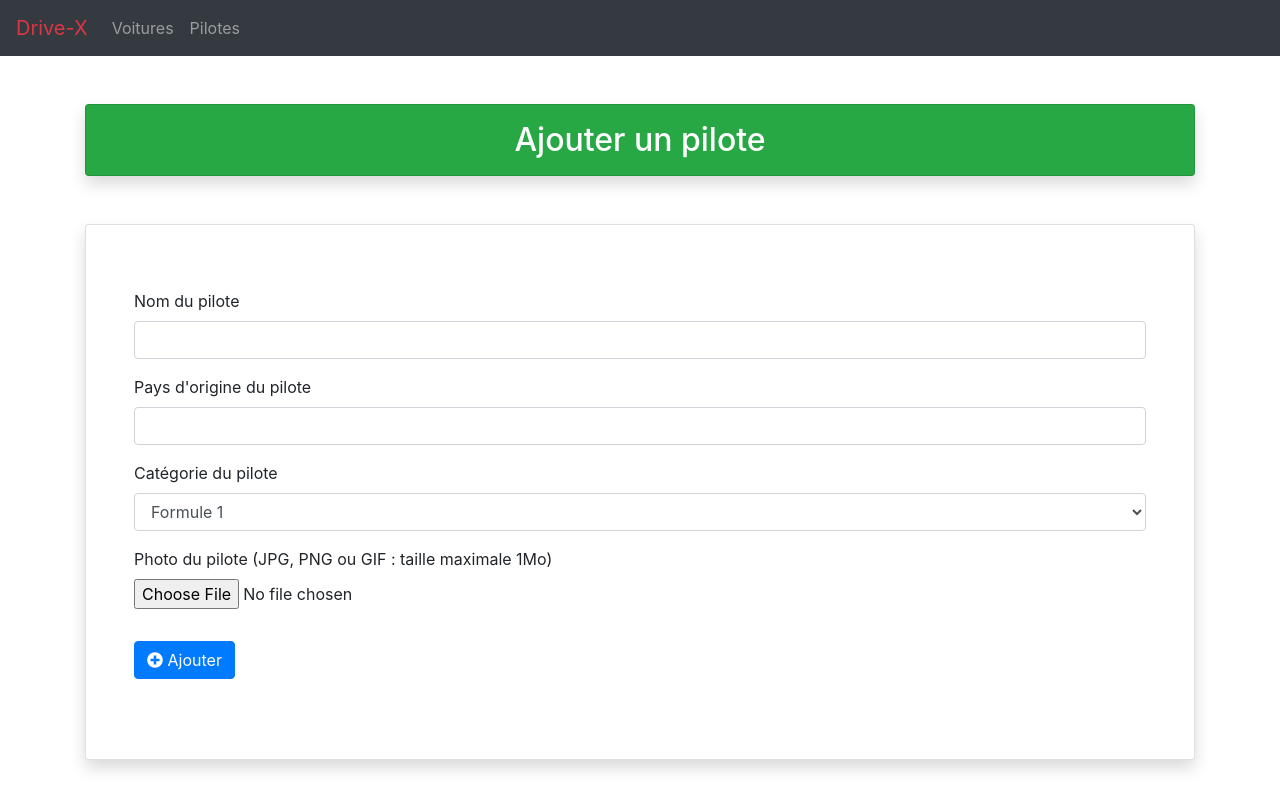
After one commit to peflor/TP_Drive-X, a PHP site: page /form.driver.php in a window 1280 px wide. The commit adds this page. Run offline with PHP 8.4, Linux system fonts and the light colour scheme; some libraries are stand-ins or nearby versions.

Commit message:
Formulaire Driver + fichier cible driver OK
Controle des autres champs a ajouter

Tout est prêt pour CRUD

```diff
--- a/Drive-X-PHP/drivers.php
+++ b/Drive-X-PHP/drivers.php
@@ -8,6 +8,8 @@
     <h1 class="my-5">
         <?= $driverTitle ?>
     </h1>
+
+    <a href="form.driver.php" class="btn btn-success"><i class="fas fa-plus-circle"></i> Ajouter un pilote</a>
 
     <div class="row flex-lg-row flex-xl-row flex-column">
 
--- /dev/null
+++ b/Drive-X-PHP/form.driver.php
@@ -0,0 +1,34 @@
+<?php require_once "partials/header.php" ?>
+
+
+<div class="container">
+    <h2 class="my-5 card shadow text-center bg-success text-white p-3">Ajouter un pilote</h2>
+    <div class="card shadow p-5">
+        <form action="partials/cible.driver.php" method="POST" enctype="multipart/form-data" class="my-3">
+        <div class="form-group">
+            <label for="nompilote">Nom du pilote</label>
+            <input type="text" name="fullname" class="form-control" id="nompilote"  required>
+        </div>
+        <div class="form-group">
+            <label for="paysorigine">Pays d'origine du pilote</label>
+            <input type="text" name="pays" class="form-control" id="paysorigine" >
+        </div>
+        <div class="form-group">
+            <label for="categorypilote">Catégorie du pilote</label>
+            <select name="category" class="form-control" id="categorypilote">
+                <option>Formule 1</option>
+                <option>Gymkhana</option>
+                <option>Nascar</option>
+                <option>Rallye</option>
+                <option>Drag</option>
+            </select>
+        </div>
+        <div class="form-group">
+            <label for="image">Photo du pilote (JPG, PNG ou GIF : taille maximale 1Mo)</label>
+            <input type="file" name="image" class="form-control-file" id="image">
+        </div>
+        <button type="submit" class="btn btn-primary my-3"><i class="fas fa-plus-circle"></i> Ajouter</button>
+        </form>
+    </div>
+
+</div>
```
Also changed, not shown: Drive-X-PHP/partials/cible.driver.php (added, +52 -0 lines).
